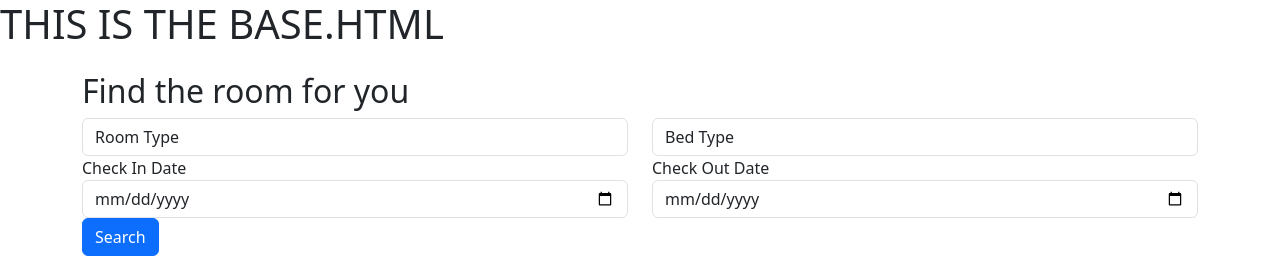
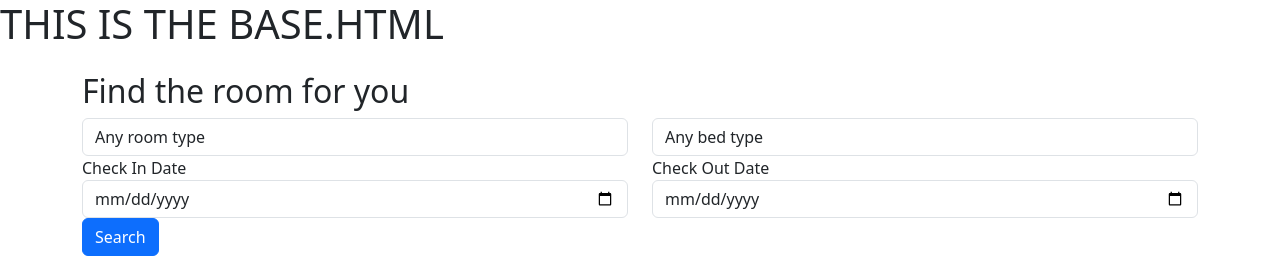
Before and after one commit to csdavids519/OneHotel, a Django app: page / in a window 1280 px wide. Shown: the top 266 px of the page. Run offline with Django 5.2, Linux system fonts and the light colour scheme; tables that the repository leaves empty hold one stand-in row (values such as "Sample post").

Commit message:
Improve room search filter function to use multiple filters at once

```diff
--- a/reservations/models.py
+++ b/reservations/models.py
@@ -1,9 +1,8 @@
 from django.db import models
 
 
+
 # Create your models here.
-
-
 class Room(models.Model):
     ROOM_TYPE = (
         ('Basic','Basic'),
@@ -12,16 +11,15 @@ class Room(models.Model):
     )
 
     BED_TYPE = (
-        ('Single Bed','Single Bed'),
-        ('Double Bed','Double Bed'),
-        ('Queen Bed','Queen Bed'),
+        ('Single','Single Bed'),
+        ('Double','Double Bed'),
+        ('Queen','Queen Bed'),
     )
 
     room_number = models.IntegerField(unique=True)
     room_type = models.CharField(null=True, choices= ROOM_TYPE)
     floor = models.IntegerField(null=True)
     bed_type = models.CharField( null=True, blank=True, choices= BED_TYPE)
-
 
     def __str__(self):
         return str(self.room_number)
--- a/reservations/templates/index.html
+++ b/reservations/templates/index.html
@@ -10,7 +10,7 @@
     <div class="row">
       <div class="col">
         <select id="category" class="form-control" name="room_type" aria-placeholder="Room Type">
-            <option selected>Room Type</option>
+            <option value="Any" selected>Any room type</option>
             <option value="Basic">Basic</option>
             <option value="Premium">Premium</option>
             <option value="Executive">Executive</option>
@@ -18,10 +18,10 @@
       </div>
       <div class="col">
         <select id="category" class="form-control" name="bed_type" aria-placeholder="Bed Type">
-            <option selected>Bed Type</option>
-            <option value="Single">Single</option>
-            <option value="Double">Double</option>
-            <option value="Queen">Queen</option>
+            <option selected>Any bed type</option>
+            <option value="Single">Single Bed</option>
+            <option value="Double">Double Bed</option>
+            <option value="Queen">Queen Bed</option>
         </select>
       </div>
     </div>
@@ -55,7 +55,7 @@
                         </div>
                         <div class="card-body">
                             <h5 class="card-title">{{ room.room_type }}</h5>
-                            <h6 class="card-title">{{ room.bed_type }}</h6>
+                            <h6 class="card-title">{{ room.bed_type }}...{{ room.room_number }}</h6>
                             <p class="card-text">Some quick example text to build on the card title and make up the bulk of the card's content.</p>
                             <a href="#" class="btn btn-primary">Go somewhere</a>
                         </div>
--- a/reservations/views.py
+++ b/reservations/views.py
@@ -4,23 +4,8 @@ from .models import Room, Booking
 from datetime import datetime
 
 # Create your views here.
-
-# class RoomsList(generic.ListView):
-#     # queryset = Room.objects.filter(Room=1)
-#     template_name = "index.html"
-#     paginate_by = 6
-
-
-# def room_detail(request):
-#     room_number = Room.objects.all()
-
-#     context = {'room_number':room_number}
-
-#     return render(request, "room_detail.html", context)
-
-# def RoomsList(request):
-#     rooms = Room.objects.all()
-#     return render(request, "index.html", {"rooms": rooms})
+# ref Matt Freire
+# ref booking check DarshanDev
 
 def check_availability(check_in, check_out):
     available_rooms_list=[]
@@ -41,86 +26,45 @@ def check_availability(check_in, check_out):
     return available_rooms_list
 
 
-
-    #     if booking.reserved_start_date > check_out or booking.reserved_end_date < check_in:
-    #         availability_list.append(True)
-    #     else:
-    #         availability_list(False)
-    # return all(availability_list) #returns true when all items in availability_list are true
-
-
-
-
-
-
-# ref Matt Freire
-# ref booking check DarshanDev
 def FilterList(request):
     qs = Room.objects.all()
-    room_type_query = request.GET.get('room_type')
-    bed_type_query = request.GET.get('bed_type')
+
+    # Collect all filter parameters from the request
+    room_type_query = request.GET.get('room_type', '')
+    bed_type_query = request.GET.get('bed_type', '')
     check_in_query = request.GET.get('date_check_in')
     check_out_query = request.GET.get('date_check_out')
 
+    if request.GET:
+        qs = Room.objects.all()
+
+    # debug
+    print('room query:',room_type_query, 'bed query:',bed_type_query,
+          'cin query:',check_in_query, 'cout query:',check_out_query)
+
+    if room_type_query :
+        qs = qs.filter(room_type=room_type_query)
+        # debug
+        print('room:',qs)
 
 
-
-    # check room is available if dates are selected
-    if check_in_query and check_out_query:
-        # Get available rooms from the check_availability function
-        available_rooms = check_availability(check_in_query, check_out_query)
-        # Print the list of available rooms to the console
-        print("Available Rooms:", available_rooms)
-        # Filter the queryset to only include the available rooms
-        qs = qs.filter(id__in=[room.id for room in available_rooms])
+    if bed_type_query:
+        qs = qs.filter(bed_type=bed_type_query)
+        # debug
+        print('bed:',qs)
 
 
-    # if room_type_query and bed_type_query:
-    #     qs = qs.filter(
-    #         room_type__icontains=room_type_query,
-    #         bed_type__icontains=bed_type_query
-    #     )
+    if check_in_query and check_out_query:
+        available_rooms = check_availability(check_in_query, check_out_query)
+        # Filter queryset to include only available rooms
+        qs = qs.filter(id__in=available_rooms)
 
-    # elif room_type_query:
-    #     qs = qs.filter(room_type__icontains=room_type_query)
+        # debug
+        print('date:',qs)
 
-    # elif bed_type_query:
-    #     qs = qs.filter(bed_type__icontains=bed_type_query)
 
     context = {
         'queryset': qs
     }
 
     return render(request, "index.html", context)
-
-
-
-# def FilterList(request):
-#     qs = Room.objects.all()
-
-#     # Collect all filter parameters from the request
-#     room_type_query = request.GET.get('room_type', '').strip()
-#     bed_type_query = request.GET.get('bed_type', '').strip()
-#     price_query = request.GET.get('price', '').strip()
-#     availability_query = request.GET.get('availability', '').strip()
-#     guest_capacity_query = request.GET.get('guest_capacity', '').strip()
-
-#     # Create a dictionary for filtering based on the provided parameters
-#     filter_params = {}
-
-#     if room_type_query:
-#         filter_params['room_type__icontains'] = room_type_query
-#     if bed_type_query:
-#         filter_params['bed_type__icontains'] = bed_type_query
-#     if availability_query:
-#         filter_params['availability__icontains'] = availability_query
-
-#     # Apply all filters at once
-#     if filter_params:
-#         qs = qs.filter(**filter_params)
-
-#     context = {
-#         'queryset': qs
-#     }
-
-#     return render(request, "index.html", context)
```
